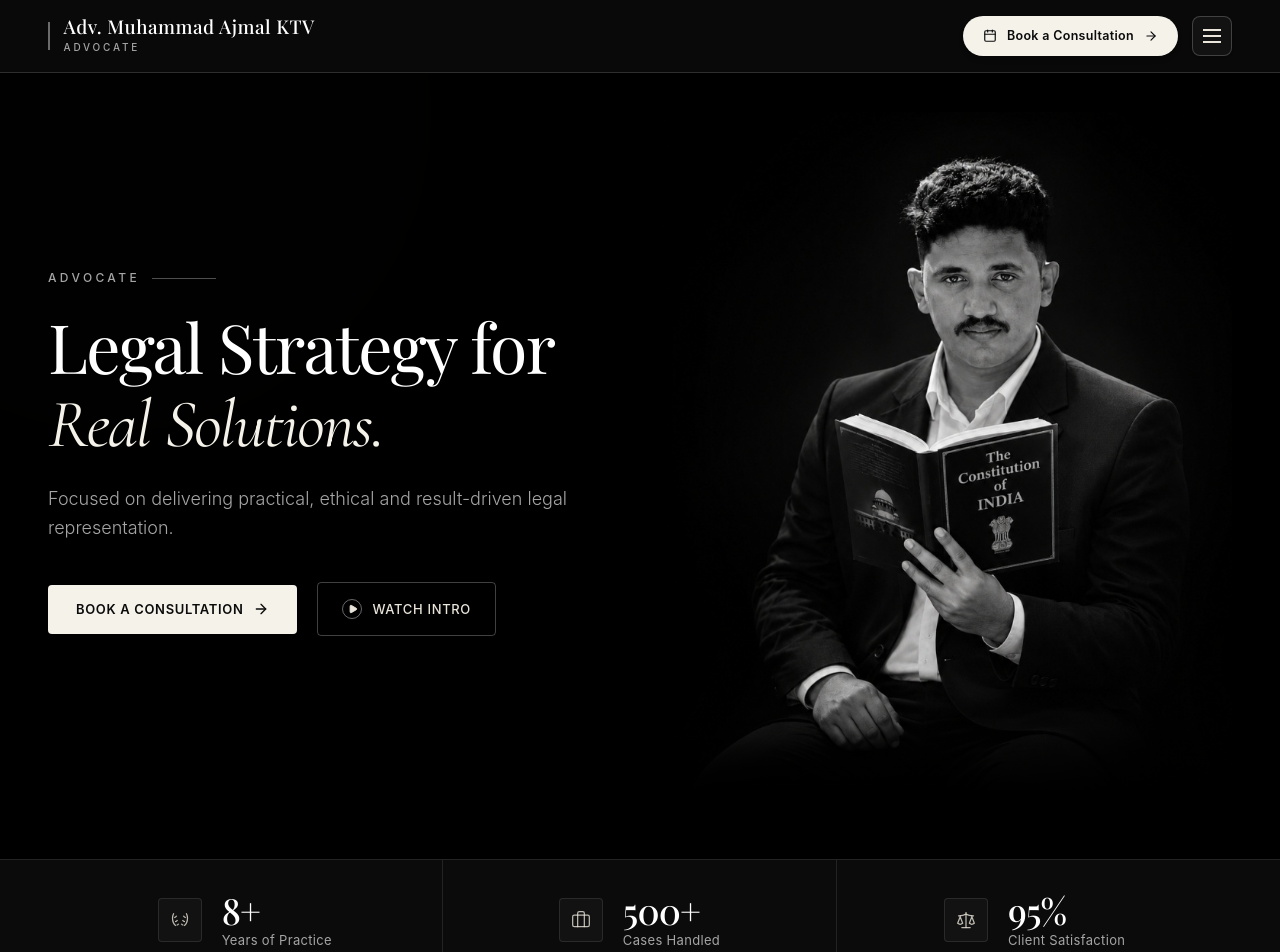
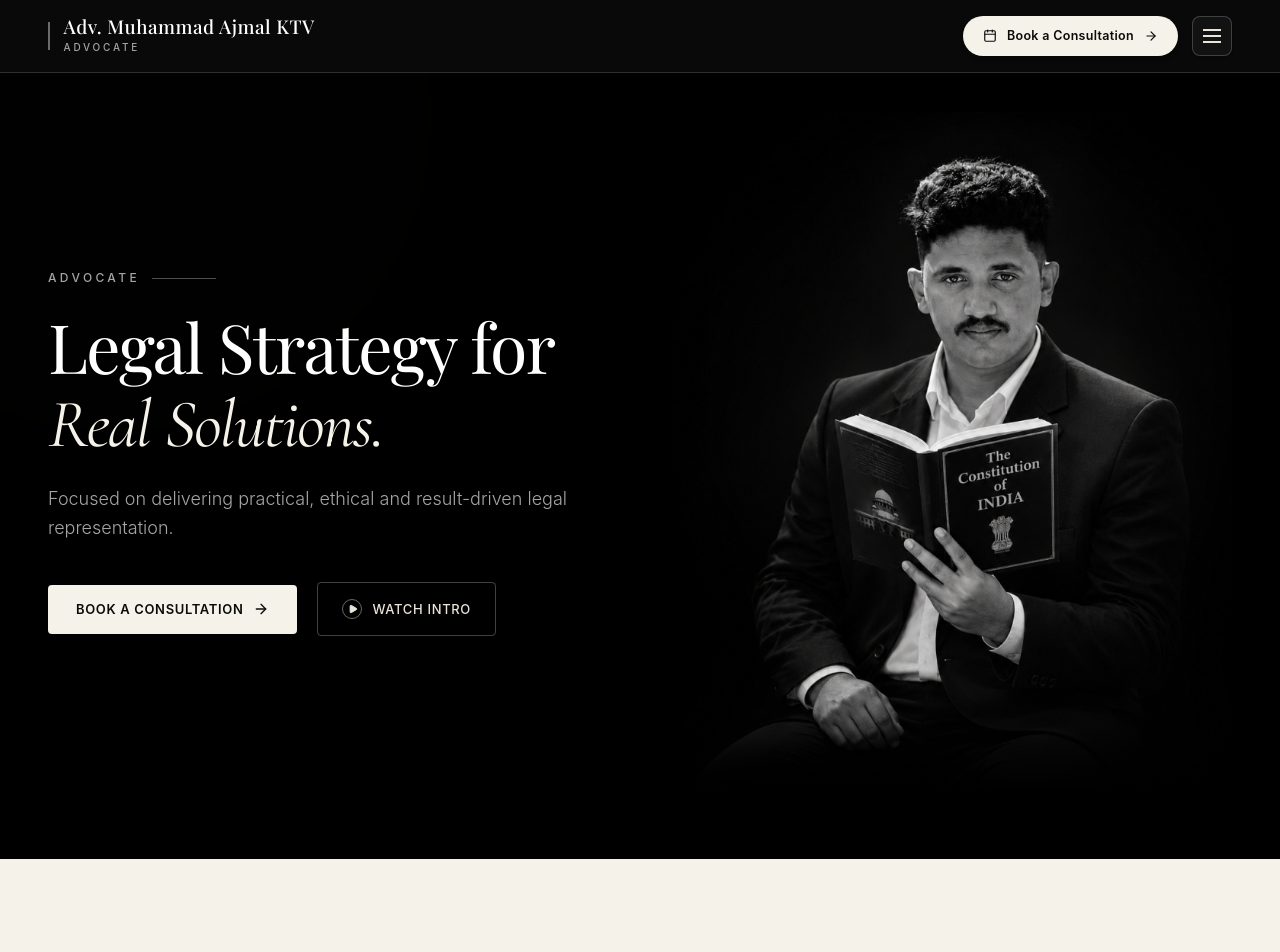
Before and after one commit to ha-shir/Lawfolio, a React (Vite) app: page / in a window 1280 px wide. Shown: the top 952 px of the page. Built offline with nearby package versions, Linux system fonts and the light colour scheme; a web font is replaced by a local one.

Commit message:
Remove StatsBar section from App

```diff
--- a/src/App.tsx
+++ b/src/App.tsx
@@ -1,7 +1,6 @@
 import React, { useState } from 'react';
 import { Navbar } from './components/Navbar';
 import { Hero } from './components/Hero';
-import { StatsBar } from './components/StatsBar';
 import { PracticeAreas } from './components/PracticeAreas';
 import { AboutSection } from './components/AboutSection';
 import { SelectedCases } from './components/SelectedCases';
@@ -17,7 +16,6 @@ import { ArticleModal } from './components/ArticleModal';
 import { AboutModal } from './components/AboutModal';
 
 import {
-  statsData,
   practiceAreasData,
   selectedCasesData,
   testimonialsData,
@@ -56,10 +54,7 @@ export default function App() {
             onOpenVideo={() => setIsVideoOpen(true)}
           />
 
-          {/* 2. Experience & Credibility Bar */}
-          <StatsBar stats={statsData} />
-
-          {/* 3. Practice Areas Section */}
+          {/* 2. Practice Areas Section */}
           <PracticeAreas
             practiceAreas={practiceAreasData}
             onSelectPracticeArea={(area) => setSelectedPracticeArea(area)}
```
